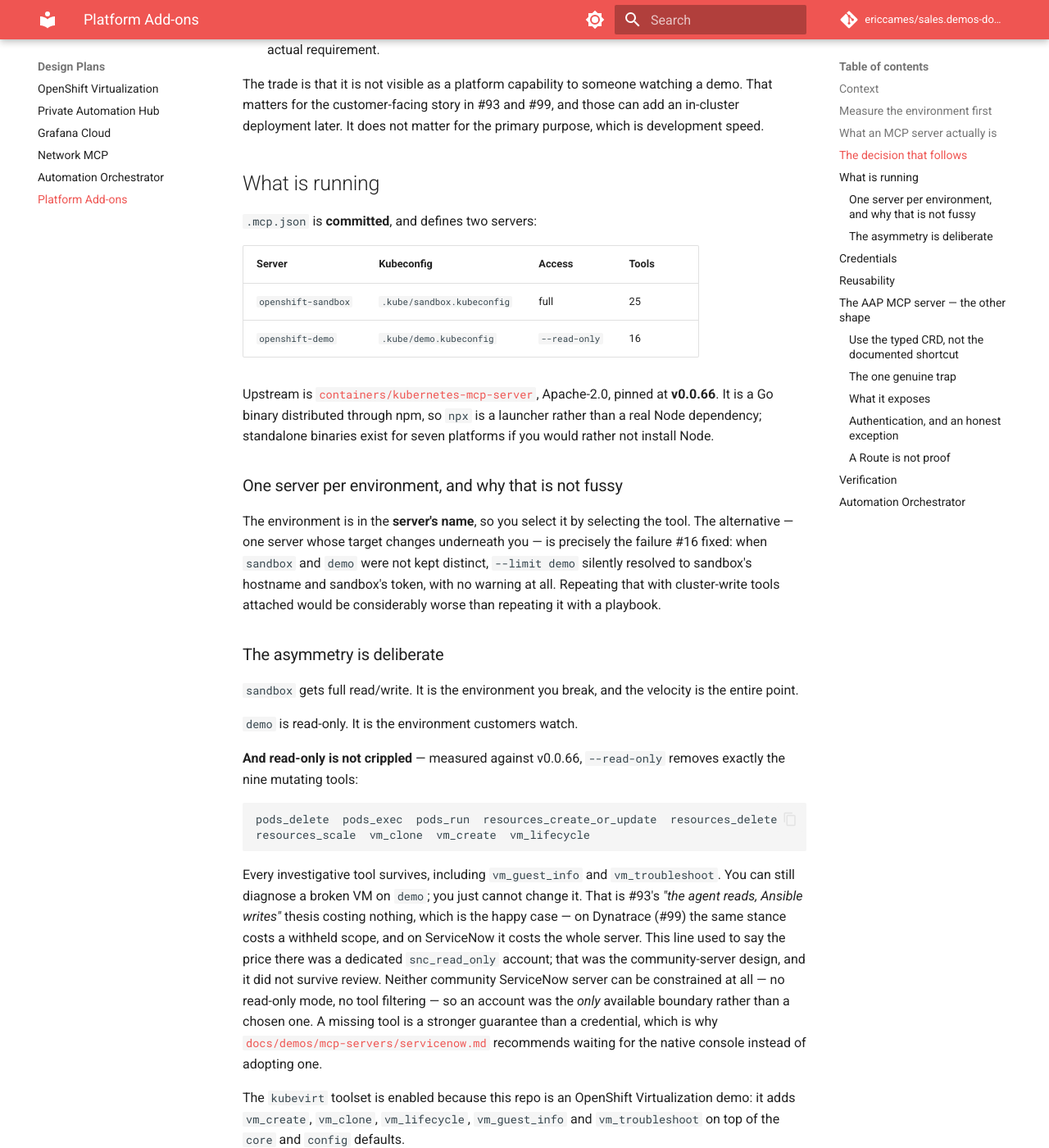
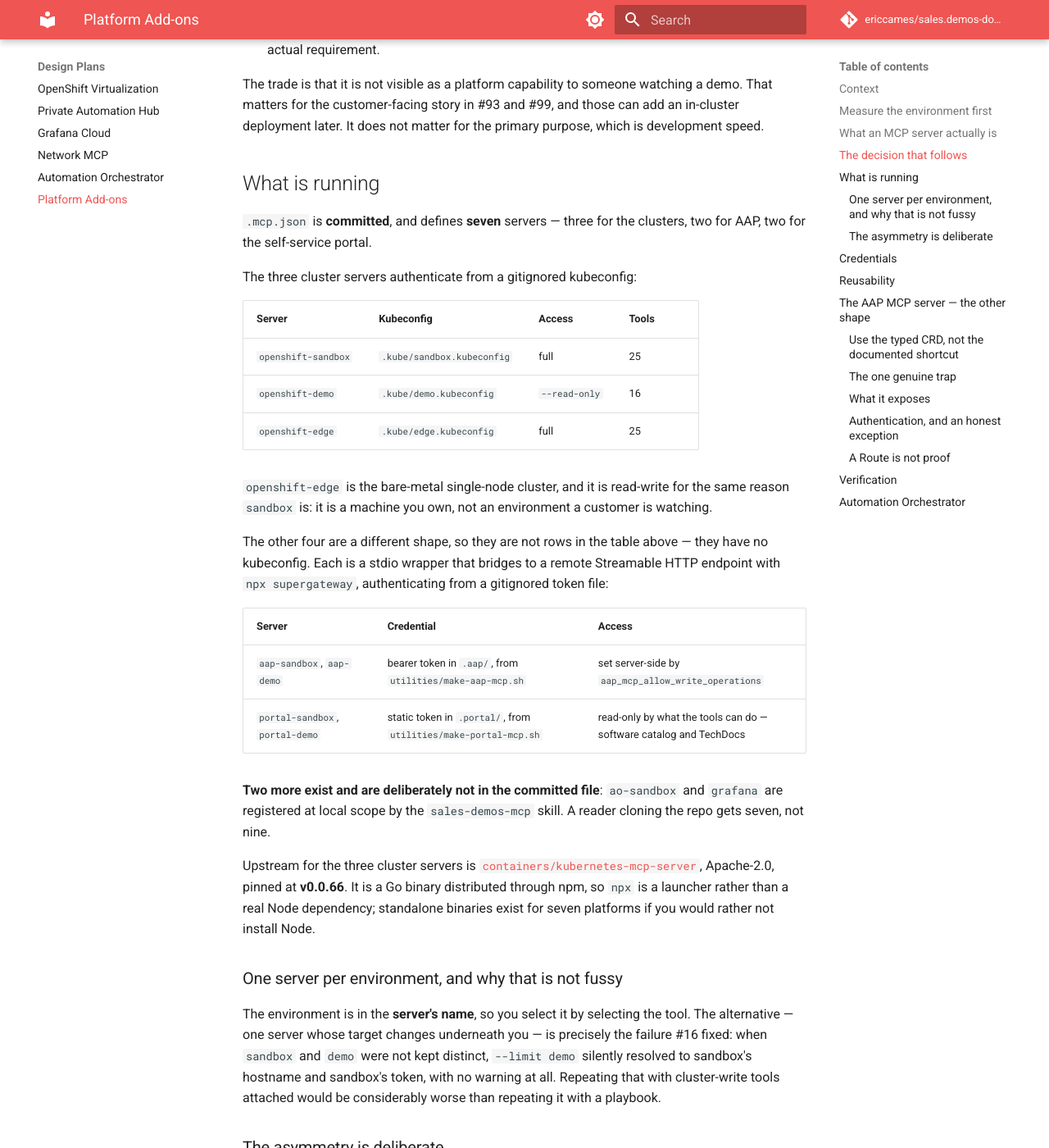
Before and after one commit to ericcames/sales.demos-docs, an MkDocs documentation site: the page built from docs/plan/platform-addons-plan.md, in a window 1280 px wide and 1400 px high, scrolled down 2567 px. Shown: the whole window at 82% size. Built offline with MkDocs 1.6.1 and Material for MkDocs 9.7.7, drawn with Linux system fonts in a browser that asks for light colours; comment, search, counter and statistics services are not loaded.

Commit message:
Two Design Plans stopped inventorying things that live somewhere else (#99)
Both plans stated current fact about sales.demos that had drifted, and in both
cases the inventory was the problem rather than the particular error.

ocpvirt-demo-plan named five skills in a "Skills to build" table. The
ocpvirt-* -> sales-demos-* rename never reached it, so all five were wrong, and
the table sits 66 lines ABOVE the Historical marker that would have excused it
-- it read as current guidance. The table is gone and the design point it
existed to make stays: one skill per phase, each wrapping one playbook, the
variable names as the contract. This follows sales.demos#652, which deleted
ROADMAP's Skill and Playbook columns rather than correcting them, for the same
reason. The skills are listed where they change -- .claude/skills/ and the
sales.demos README skill table, which CI keeps in step with that directory.

The ocpvirt-* names below the Historical marker at :309, :330, :354, :382,
:416, :608 and :630 are untouched. A phase heading records what the phase was
called when it was designed.

platform-addons-plan said ".mcp.json is committed, and defines two servers"
under a present-tense "What is running" heading, so nothing excused that one
either. Measured today: seven. The missing five are openshift-edge, the two AAP
servers and the two portal servers.

It is not five missing rows, though. That table's columns are Kubeconfig,
Access and Tools, and the prose after it pins kubernetes-mcp-server at v0.0.66
-- a shape that only fits the three cluster servers. The AAP and portal servers
authenticate from a token file and bridge through npx supergateway, so they get
their own table. Also recorded: ao-sandbox and grafana are registered at local
scope by the sales-demos-mcp skill and are deliberately not in the committed
file, so a fresh clone gets seven and not nine.

network-mcp-plan named a sales-demos-mcp-deploy skill for work blocked on
Decision C. Not an error -- it was a proposal -- but naming unbuilt work is how
the roadmap came to assert seven skills that never existed. It now describes
the thing without naming it.

Closes #87

Co-authored-by: Claude Opus 5 <noreply@anthropic.com>

```diff
--- a/docs/plan/platform-addons-plan.md
+++ b/docs/plan/platform-addons-plan.md
@@ -102,14 +102,36 @@ which is development speed.
 
 ## What is running
 
-`.mcp.json` is **committed**, and defines two servers:
+`.mcp.json` is **committed**, and defines **seven** servers — three for the
+clusters, two for AAP, two for the self-service portal.
+
+The three cluster servers authenticate from a gitignored kubeconfig:
 
 | Server | Kubeconfig | Access | Tools |
 |---|---|---|---|
 | `openshift-sandbox` | `.kube/sandbox.kubeconfig` | full | 25 |
 | `openshift-demo` | `.kube/demo.kubeconfig` | `--read-only` | 16 |
+| `openshift-edge` | `.kube/edge.kubeconfig` | full | 25 |
 
-Upstream is [`containers/kubernetes-mcp-server`](https://github.com/containers/kubernetes-mcp-server),
+`openshift-edge` is the bare-metal single-node cluster, and it is read-write for
+the same reason `sandbox` is: it is a machine you own, not an environment a
+customer is watching.
+
+The other four are a different shape, so they are not rows in the table above —
+they have no kubeconfig. Each is a stdio wrapper that bridges to a remote
+Streamable HTTP endpoint with `npx supergateway`, authenticating from a
+gitignored token file:
+
+| Server | Credential | Access |
+|---|---|---|
+| `aap-sandbox`, `aap-demo` | bearer token in `.aap/`, from `utilities/make-aap-mcp.sh` | set server-side by `aap_mcp_allow_write_operations` |
+| `portal-sandbox`, `portal-demo` | static token in `.portal/`, from `utilities/make-portal-mcp.sh` | read-only by what the tools can do — software catalog and TechDocs |
+
+**Two more exist and are deliberately not in the committed file**: `ao-sandbox`
+and `grafana` are registered at local scope by the `sales-demos-mcp` skill. A
+reader cloning the repo gets seven, not nine.
+
+Upstream for the three cluster servers is [`containers/kubernetes-mcp-server`](https://github.com/containers/kubernetes-mcp-server),
 Apache-2.0, pinned at **v0.0.66**. It is a Go binary distributed through npm, so
 `npx` is a launcher rather than a real Node dependency; standalone binaries exist
 for seven platforms if you would rather not install Node.
```
Also changed, not shown: docs/plan/network-mcp-plan.md (+1 -1 lines), docs/plan/ocpvirt-demo-plan.md (+8 -8 lines).
